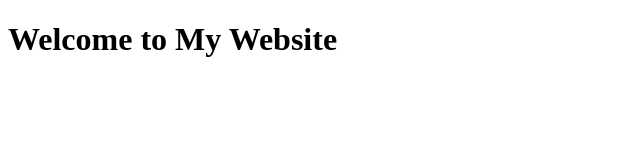
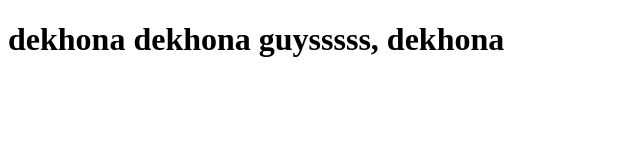
Before and after one commit to Tulsi8645/today-class, a plain HTML site: page tanil.html in a window 1280 px wide. Shown: the whole page, without its empty margins (0-640 px from the left). Drawn offline with Linux system fonts and the light colour scheme.

Commit message:
code chnaged to dekhona

```diff
--- a/tanil.html
+++ b/tanil.html
@@ -7,7 +7,7 @@
 </head>
 <body>
 
-    <h1>Welcome to My Website</h1>
+    <h1>dekhona dekhona guysssss, dekhona </h1>
 
 </body>
 </html>
```
